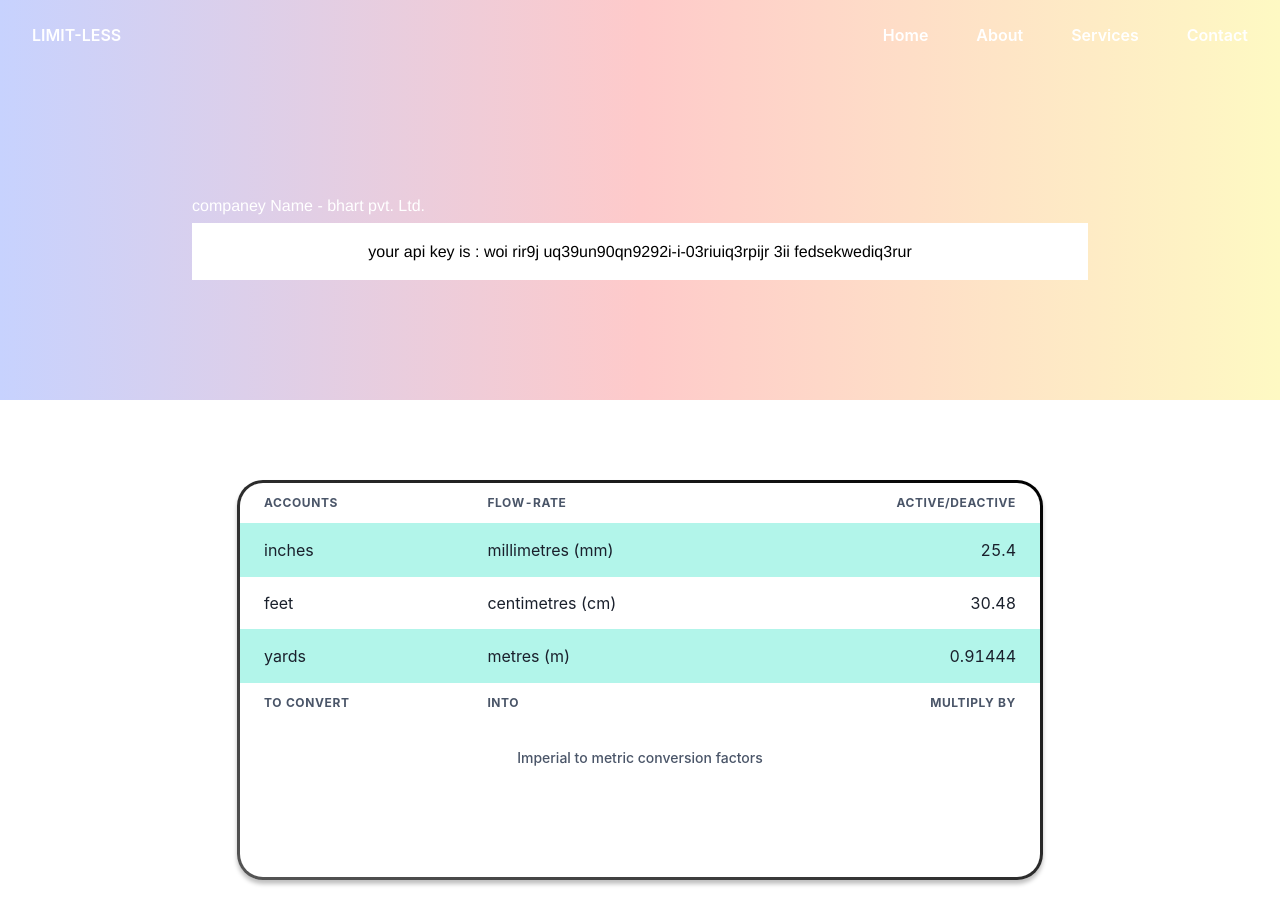
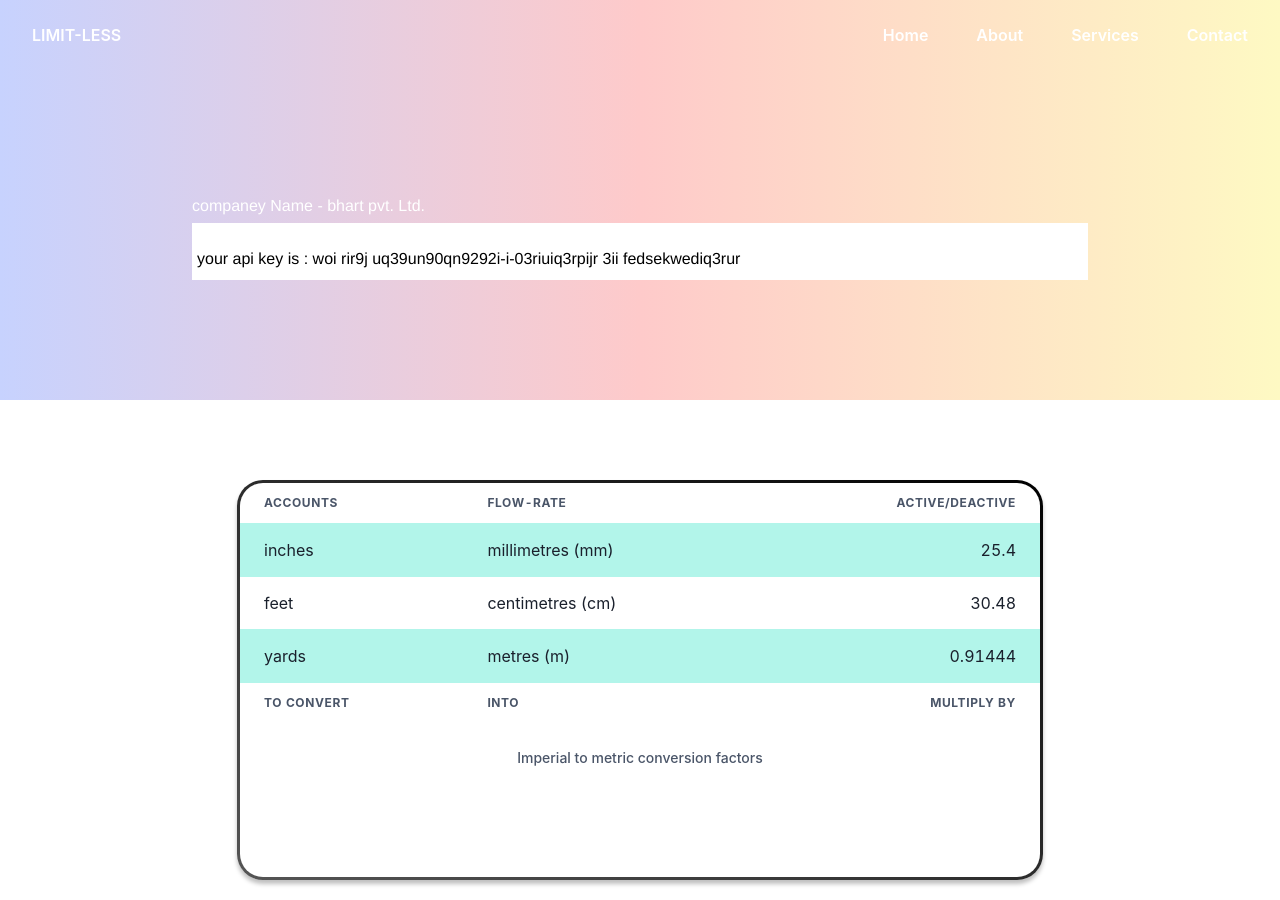
Before and after one commit to Ajay12-p/PeerPay, a React (Create React App) app in the folder client/: page /dashbord in a window 1280 px wide. Built offline with nearby package versions, Linux system fonts and the light colour scheme.

Commit message:
Update page.module.scss

```diff
--- a/client/src/dashboard/page.module.scss
+++ b/client/src/dashboard/page.module.scss
@@ -40,15 +40,21 @@
 
     width: 100%;
     height: 3.6rem;
-    text-align: center;
+
     place-content: center;
     margin-top: 5px;
     color: black;
     padding: inherit;
     background: white;
 
+
     // background: radial-gradient(circle at -4% -12.9%, rgb(74, 98, 110) 0.3%, rgb(30, 33, 48) 90.2%);
  }
+ .tex{
+    margin-top: 15px;
+    margin-left:5px;
+}
+
 .algiN{
 
 display: flex;
```
